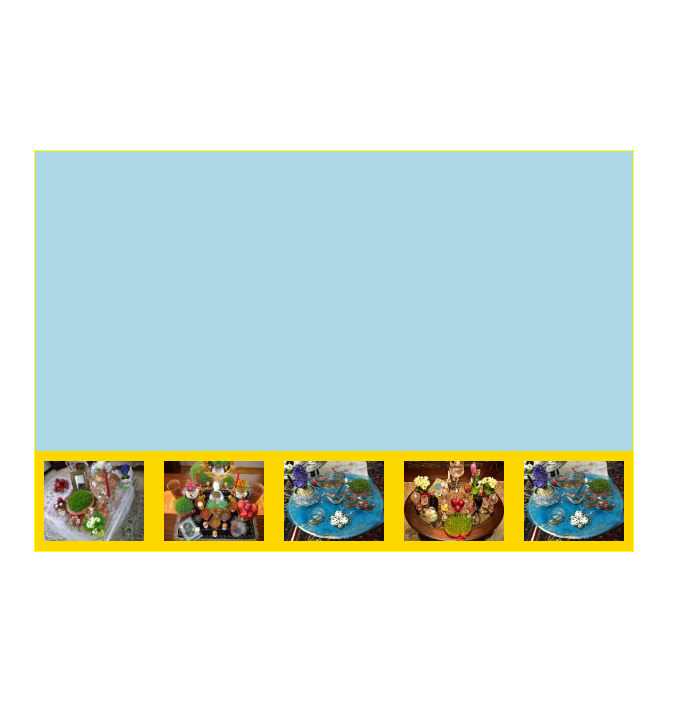
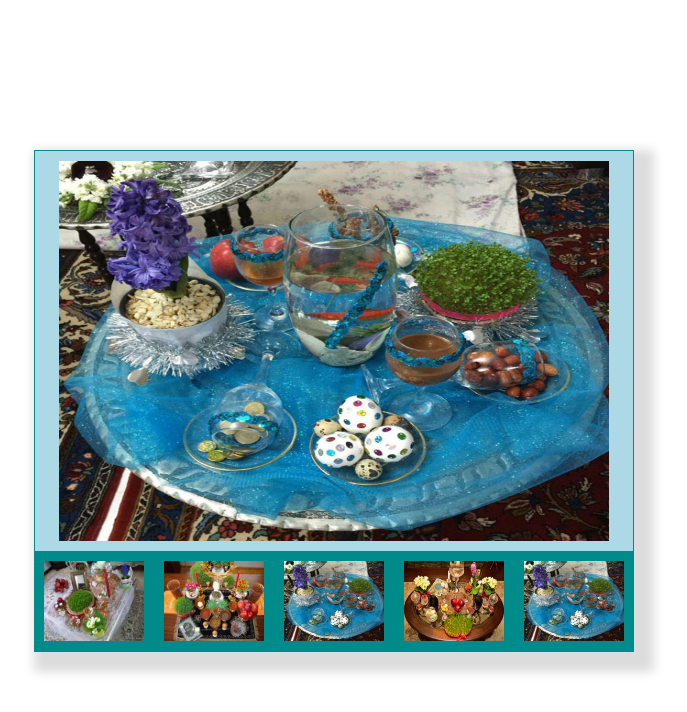
Before and after one commit to MahsumaRezai/show-gallery, a website: page index.html in a window 1280 px wide. Shown: the whole page, without its empty margins (306-993 px from the left). Drawn offline with Linux system fonts and the light colour scheme.

Commit message:
add function

```diff
--- a/index.html
+++ b/index.html
@@ -7,16 +7,15 @@
     <meta http-equiv="X-UA-Compatible" content="ie=edge">
     <link rel="stylesheet" href="./css/style.css">
     <title>Document</title>
-    <script src="./js/app.js">
+    <script src="./js/app.js"></script>
 
 
 
-    </script>
 </head>
 
-<body>
+<body onload="show()">
     <div class="container">
-        <div class="slider"></div>
+        <div class="slider" id="slider" onmouseover="puse()" onmouseout="start()"></div>
         <div class="image-small">
             <script>
                 for (x in image) {
--- a/js/app.js
+++ b/js/app.js
@@ -1 +1,19 @@
+
 let image = new Array("./imag/image_one.jpg", "./imag/image_two.jpg", "./imag/image_four.jpg", "./imag/three.jpeg", "./imag/image_four.jpg");
+let i = 0;
+let time;
+function show() {
+    if (i > 4) {
+        i = 0;
+    }
+    document.getElementById("slider").innerHTML = "<img src = '" + image[i] + "'>";
+    i++;
+    time = window.setTimeout(show, 2000)
+
+}
+function puse() {
+    window.clearTimeout(time)
+}
+function start() {
+    show()
+}
--- a/scss/main.scss
+++ b/scss/main.scss
@@ -5,7 +5,7 @@
 }
 .container {
     width: 600px;
-    border: 1px solid yellow;
+    border: 1px solid darkcyan;
     background: lightblue;
     display: flex;
     flex-direction: column;
@@ -13,16 +13,26 @@
     align-items: center;
     margin: 0% auto;
     margin-top: 150px;
+    box-shadow: 10px 10px 10px 10px gainsboro;
+
 }
 .slider {
-    height: 300px;
+    height: 400px;
+    display: flex;
+    flex-direction: row;
+    justify-content: center;
+    align-items: center;
+}
+.slider img {
+    width: 550px;
+    height: 380px;
 }
 .image-small {
     height: 100px;
     display: flex;
     flex-direction: row;
     gap: 20px;
-    background:gold;
+    background:darkcyan;
     width: 100%;
     justify-content: center;
     align-items: center;
```
Also changed, not shown: css/style.css.
